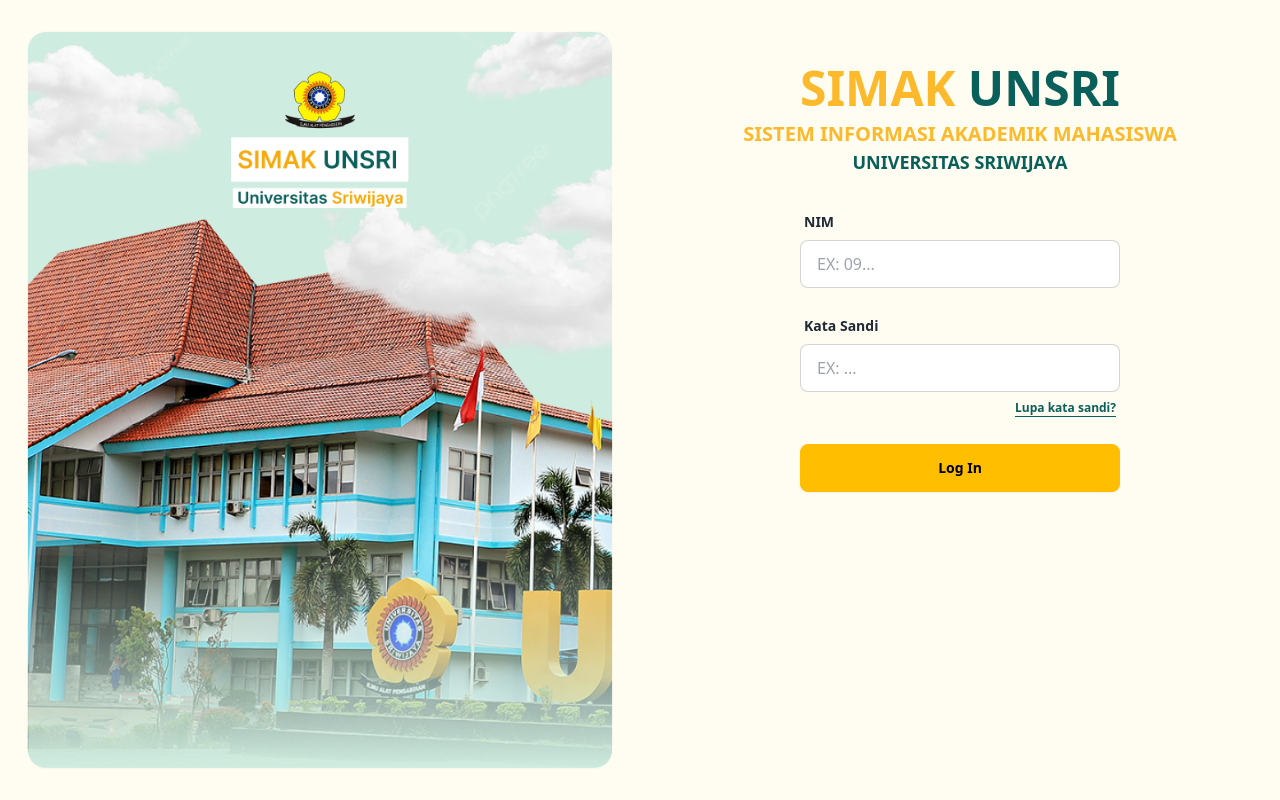
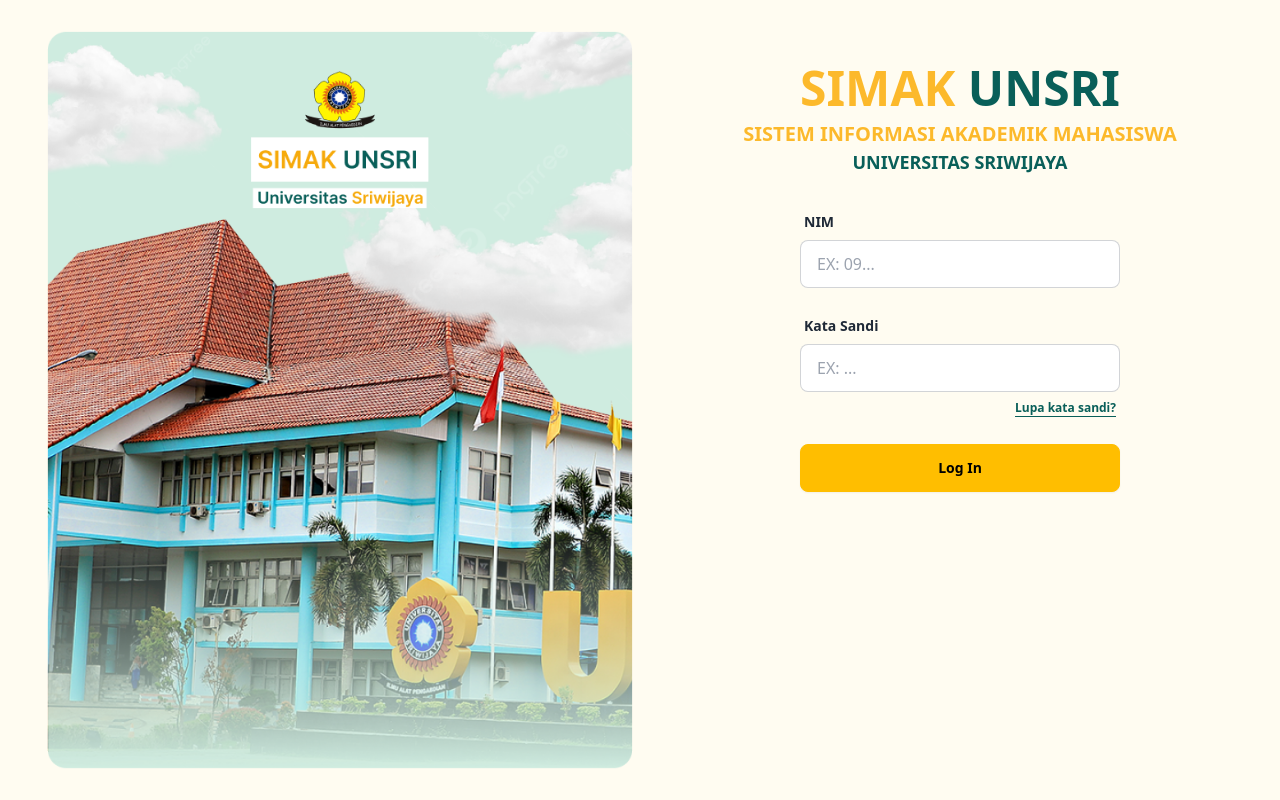
Before and after one commit to TheSwordSlay/simak-unsri-redesign, a Next.js app: page / in a window 1280 px wide. Built offline with nearby package versions, Linux system fonts and the light colour scheme.

Commit message:
updated login page to show error and loading

```diff
--- a/src/app/page.jsx
+++ b/src/app/page.jsx
@@ -7,7 +7,7 @@
     <main>
       <div className="flex max-h-screen">
         <div className="w-1/2 justify-self-center">
-          <img src="/front-page.png" alt="" className="h-full w-full"/>
+          <img src="/front-page.png" alt="" className="h-full w-full ml-5"/>
         </div>
         <div className="w-1/2 text-center">
           <div className="px-auto py-16">
```
